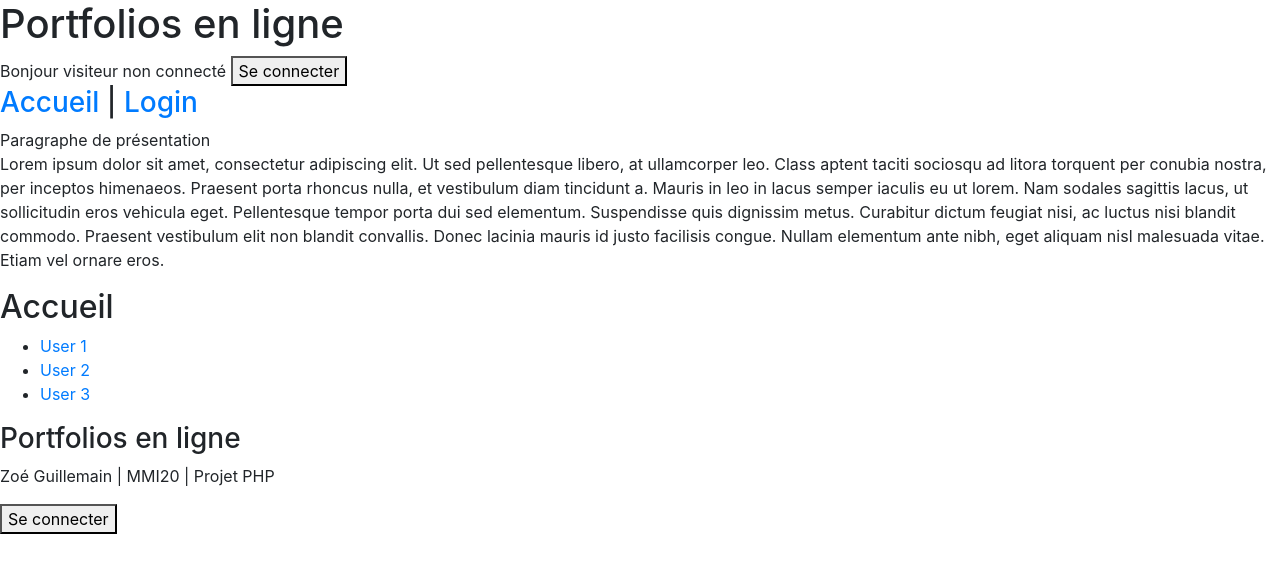
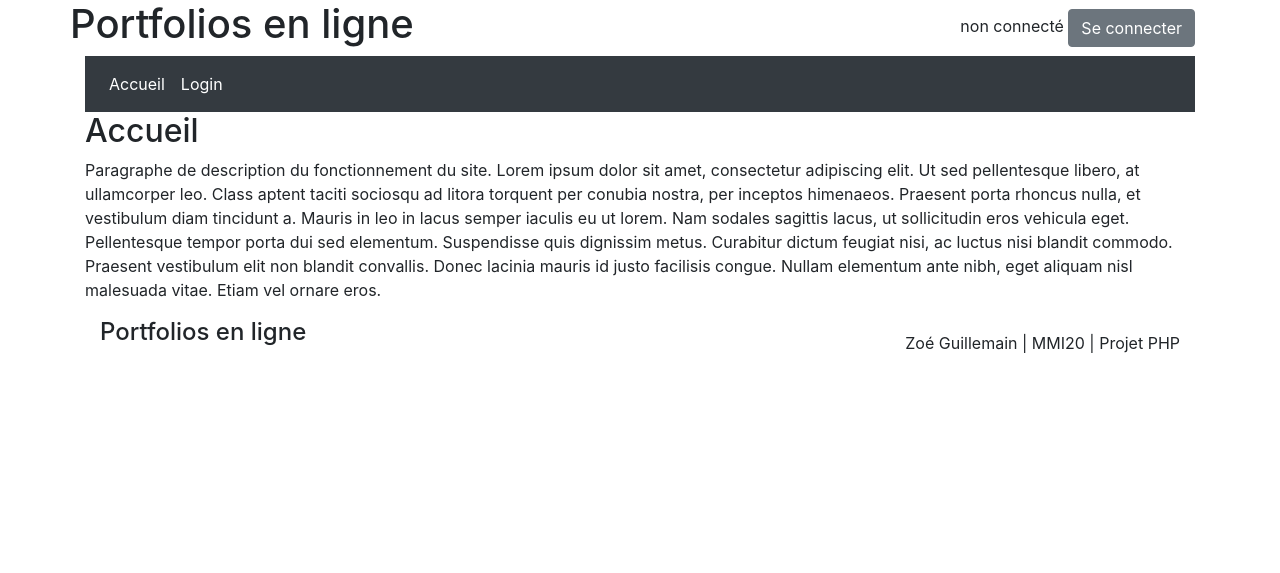
Before and after one commit to guillemainz/portfolio, a PHP site: page /W17/ in a window 1280 px wide. Shown: the top 573 px of the page. Run offline with PHP 8.4, Linux system fonts and the light colour scheme; the visitor is signed in with stand-in values (Sample User, id 1); data that the repository does not hold is empty.

Commit message:
19-03 dernier commit de la journée : bootstrap, réorganisation des div à l'interieur des pages (c'était le bordel avant), ajout d'une boucle foreach dans la page index pour l'affichage des liens vers les projets

```diff
--- a/footer.php
+++ b/footer.php
@@ -1,40 +1,21 @@
-<!DOCTYPE html>
 
-<?php
-include_once("php/code.php");
-require("php/database.php"); //ajoute au début le code du fichier database.php
+<div class="row align-items-end">
+    <div class="col-lg-6">
+        <h4>Portfolios en ligne</h4>
+    </div>
+    <div class="col-lg-6 text-right">
+        Zoé Guillemain | MMI20 | Projet PHP
+    </div>
+</div>
 
-$user = new Users; //créé automatiquement un nouvel objet (vide) de classe user en début de session (cf code.php) - pas utile dans cette page?
-?>
 
-<html>
 
-<head>
-	<meta charset="utf-8">
-	<!-- <link rel="stylesheet" type="text/css" href="style.css"> -->
-	<title>Footer</title>
-</head>
+</div>
+</body>
 
-    <h3>Portfolios en ligne</h3>
-    <p>Zoé Guillemain | MMI20 | Projet PHP</p>
-    <?php
-    if(isset($_SESSION["account"]["username"])) //si les éléments "account" et "username" du tableau SESSION ont une valeur alors
-    {
-        ?>
-        <button type="button" onclick= window.location.href='login.php' >Se déconnecter</button>
-        <?php
-    }
-    else {
-    	?>
-    	<button type="button" onclick=window.location.href='http://localhost/W17%20-%20PHP/login.php' >Se connecter</button>
-    	<?php
-    }
-
-    ?>
-
-      <script src="https://code.jquery.com/jquery-3.4.1.slim.min.js" integrity="sha384-J6qa4849blE2+poT4WnyKhv5vZF5SrPo0iEjwBvKU7imGFAV0wwj1yYfoRSJoZ+n" crossorigin="anonymous"></script>
-    <script src="https://cdn.jsdelivr.net/npm/popper.js@1.16.0/dist/umd/popper.min.js" integrity="sha384-Q6E9RHvbIyZFJoft+2mJbHaEWldlvI9IOYy5n3zV9zzTtmI3UksdQRVvoxMfooAo" crossorigin="anonymous"></script>
-    <script src="https://stackpath.bootstrapcdn.com/bootstrap/4.4.1/js/bootstrap.min.js" integrity="sha384-wfSDF2E50Y2D1uUdj0O3uMBJnjuUD4Ih7YwaYd1iqfktj0Uod8GCExl3Og8ifwB6" crossorigin="anonymous"></script>
+  <script src="https://code.jquery.com/jquery-3.4.1.slim.min.js" integrity="sha384-J6qa4849blE2+poT4WnyKhv5vZF5SrPo0iEjwBvKU7imGFAV0wwj1yYfoRSJoZ+n" crossorigin="anonymous"></script>
+<script src="https://cdn.jsdelivr.net/npm/popper.js@1.16.0/dist/umd/popper.min.js" integrity="sha384-Q6E9RHvbIyZFJoft+2mJbHaEWldlvI9IOYy5n3zV9zzTtmI3UksdQRVvoxMfooAo" crossorigin="anonymous"></script>
+<script src="https://stackpath.bootstrapcdn.com/bootstrap/4.4.1/js/bootstrap.min.js" integrity="sha384-wfSDF2E50Y2D1uUdj0O3uMBJnjuUD4Ih7YwaYd1iqfktj0Uod8GCExl3Og8ifwB6" crossorigin="anonymous"></script>
 
 
  </html>
--- a/header.php
+++ b/header.php
@@ -17,27 +17,42 @@ $user = new Users; //créé automatiquement un nouvel objet (vide) de classe use
 </head>
 
 
-<h1>Portfolios en ligne</h1>
+<body>
 
-<div>
-    Bonjour <?php if(isset($_SESSION["account"]["username"])) //si les éléments "account" et "username" du tableau SESSION ont une valeur alors
+<div class="container">
+<div class="row align-items-center">
+    <div class="col-lg-8">
+        <h1 class="row">Portfolios en ligne</h1>
+
+    </div>
+
+    <div class="col-lg-4 text-right">
+        <?php if(isset($_SESSION["account"]["username"])) //si les éléments "account" et "username" du tableau SESSION ont une valeur alors
         {
             echo($_SESSION["account"]["username"]); //afficher l'account et le username à la suite de Bonjour
-
+            ?>
+            <button type="button" class="btn btn-secondary" onclick=window.location.href='login.php' >Déconnexion</button>
+        <?php
         }
         else
         {
-        echo "visiteur non connecté"; //sinon afficher "visiteur non connecté" à la suite de Bonjour
+            echo "non connecté"; //sinon afficher "visiteur non connecté" à la suite de Bonjour
             ?>
-        <button type="button" onclick=window.location.href='http://localhost/W17%20-%20PHP/login.php' >Se connecter</button>
+            <button type="button" class="btn btn-secondary" onclick=window.location.href='login.php' >Se connecter</button>
+
         <?php
         }
         ?>
+
+    </div>
 </div>
 
-<nav>
-  <h3><a href="index.php">Accueil</a> | <a href="login.php">Login</a></h3>
+<nav class="navbar navbar-expand-lg navbar-dark bg-dark">
+
+  <div class="collapse navbar-collapse" id="navbarNav">
+    <ul class="navbar-nav">
+        <li class="nav-item active"><a class="nav-link" href="index.php">Accueil</a> </li>
+        <li class="nav-item active"> <a class="nav-link" href="login.php">Login</a></li>
+    </ul>
+  </div>
 </nav>
-
-
-</html>
--- a/index.php
+++ b/index.php
@@ -1,6 +1,5 @@
 <!-- Ceci est la page d'accueil du site -->
 
-<!DOCTYPE html>
 <?php
 session_start(); //démarre une nouvelle session
 include_once("php/code.php");
@@ -8,30 +7,44 @@ require("php/database.php"); //ajoute au début le code du fichier database.php
 
 $user = new Users; //créé automatiquement un nouvel objet (vide) de classe user en début de session (cf code.php) - pas utile dans cette page?
 ?>
-<html lang="fr">
-<head>
-    <meta charset="UTF-8">
-    <meta name="viewport" content="width=device-width, initial-scale=1.0">
-    <title>Accueil</title>
-</head>
+
 
 <?php include_once("header.php"); ?>
 
-<body>
 
-    <div>
-        <p id="Presentation">Paragraphe de présentation<br/>Lorem ipsum dolor sit amet, consectetur adipiscing elit. Ut sed pellentesque libero, at ullamcorper leo. Class aptent taciti sociosqu ad litora torquent per conubia nostra, per inceptos himenaeos. Praesent porta rhoncus nulla, et vestibulum diam tincidunt a. Mauris in leo in lacus semper iaculis eu ut lorem. Nam sodales sagittis lacus, ut sollicitudin eros vehicula eget. Pellentesque tempor porta dui sed elementum. Suspendisse quis dignissim metus. Curabitur dictum feugiat nisi, ac luctus nisi blandit commodo. Praesent vestibulum elit non blandit convallis. Donec lacinia mauris id justo facilisis congue. Nullam elementum ante nibh, eget aliquam nisl malesuada vitae. Etiam vel ornare eros.</p>
+<div class= "container">
+
+    <div class="row">
+        <h2>Accueil</h2>
     </div>
 
-    <div>
-        <h2>Accueil</h2>
+    <div class="row">
+        <p id="Presentation">Paragraphe de description du fonctionnement du site. Lorem ipsum dolor sit amet, consectetur adipiscing elit. Ut sed pellentesque libero, at ullamcorper leo. Class aptent taciti sociosqu ad litora torquent per conubia nostra, per inceptos himenaeos. Praesent porta rhoncus nulla, et vestibulum diam tincidunt a. Mauris in leo in lacus semper iaculis eu ut lorem. Nam sodales sagittis lacus, ut sollicitudin eros vehicula eget. Pellentesque tempor porta dui sed elementum. Suspendisse quis dignissim metus. Curabitur dictum feugiat nisi, ac luctus nisi blandit commodo. Praesent vestibulum elit non blandit convallis. Donec lacinia mauris id justo facilisis congue. Nullam elementum ante nibh, eget aliquam nisl malesuada vitae. Etiam vel ornare eros.</p>
+    </div>
 
-        <ul>
-            <li><a href="projetsMMI.php?nom=user1">User 1</a></li>
-            <li><a href="projetsMMI.php?nom=user2">User 2</a></li>
-            <li><a href="projetsMMI.php?nom=user3">User 3</a></li>
-        </ul>
-    </div>
+    <div class="row">
+
+        <?php
+            $request = "SELECT * FROM Users";
+            $resultat = $db->query($request);
+            $users = $resultat->fetchAll();
+
+            foreach ($users as  &$user) {
+                ?>
+                <div class="row">
+                    <div class="card">
+                        <h5 class="card-header"><?php echo $user["username"]; ?></h5>
+                        <div class="card-body">
+                            <p class="card-text"><?php echo $user["description"]; ?></p>
+                            <?php $adresse="projetsMMI.php?nom=".$user['username']; ?>
+                            <a href= <?php echo $adresse ?> class="btn btn-primary">Voir les projets</a>
+
+                        </div>
+                    </div>
+                </div>
+        <?php
+            }
+        ?>
 
 
     <?php
@@ -40,15 +53,11 @@ $user = new Users; //créé automatiquement un nouvel objet (vide) de classe use
     {
         $adresse="modifdescrip.php?nom=".$_SESSION["account"]["username"];
         ?>
-        <!--<a href="modifdescrip.php?nom=" .<?php $nom ?> >Modifier votre description</a> -->
-        <a href= <?php echo $adresse ?> >Modifier votre description</a>
+        <a href= <?php echo $adresse ?> class="btn btn-secondary">Modifier votre description</a>
         <?php
     }
     ?>
 
-</body>
+</div>
 
 <?php include_once("footer.php"); ?>
-
-
-</html>
```
Also changed, not shown: login.php (+22 -13 lines), modifdescrip.php (+20 -16 lines), modifprojet.php (+18 -26 lines), nouveauprojet.php (+17 -29 lines), projetsMMI.php (+11 -24 lines). Lines whose indentation alone changed are shown as unchanged.
